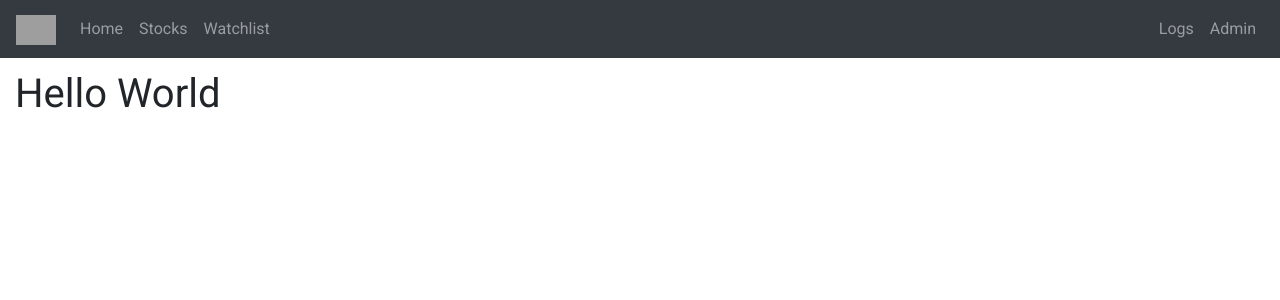
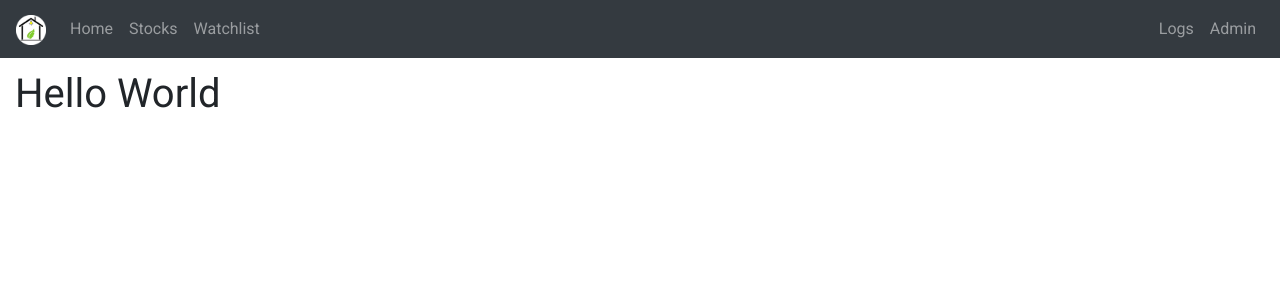
Before and after one commit to randy-jr-olive/gromari, a Django app: page / in a window 1280 px wide. Shown: the top 300 px of the page. Run offline with Django 3.2, Linux system fonts and the light colour scheme; some libraries are stand-ins or nearby versions; grey boxes are pictures that could not be loaded.

Commit message:
updated start script and changed logo

```diff
--- a/docker-compose-dev.yml
+++ b/docker-compose-dev.yml
@@ -14,7 +14,6 @@ services:
     ports:
       - "8000:8000"
     volumes:
-      - .:/code
       - ./config/nginx:/etc/nginx/conf.d
       - /static:/static
     depends_on:
--- /dev/null
+++ b/static/css/colors.css
@@ -0,0 +1,3 @@
+.theme-bg-light {
+  background-color: #000000;
+}
--- a/templates/base.html
+++ b/templates/base.html
@@ -30,7 +30,7 @@
 
     <body>
         <div id="nav" class="navbar navbar-expand-md navbar-dark bg-dark mb-4 fixed-top">
-            <a class="navbar-brand" href="/"><img src="{% static 'img/icon-no-padding.png' %}" height="30"></a>
+            <a class="navbar-brand" href="/"><img src="{% static 'img/icon-circle-white.png' %}" height="30"></a>
             <button class="navbar-toggler" type="button" data-toggle="collapse" data-target="#navbarCollapse" aria-controls="navbarCollapse" aria-expanded="false" aria-label="Toggle navigation">
                 <span class="navbar-toggler-icon"></span>
             </button>
```
Also changed, not shown: static/favicon.ico, static/img/icon-circle-white.png (added), static/img/icon-no-padding.png (added), 2 other files.
